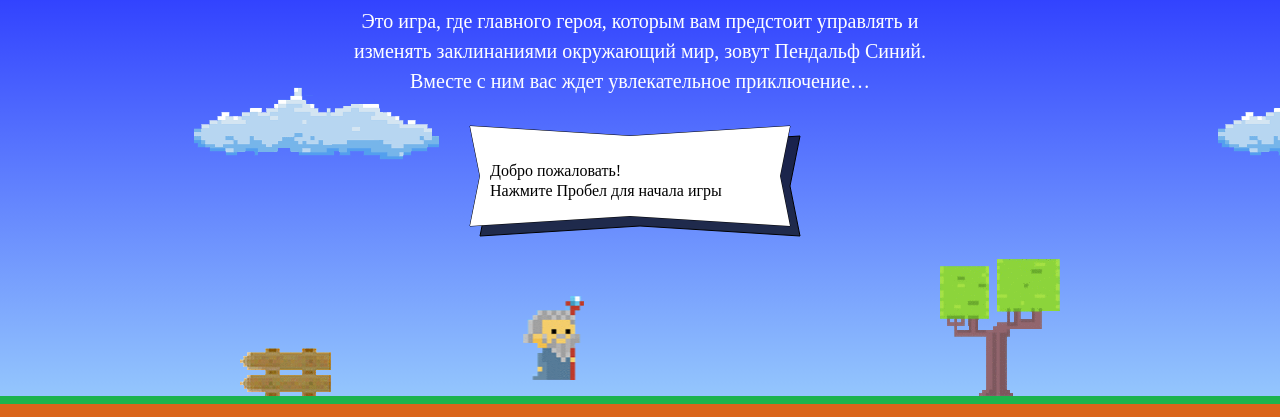
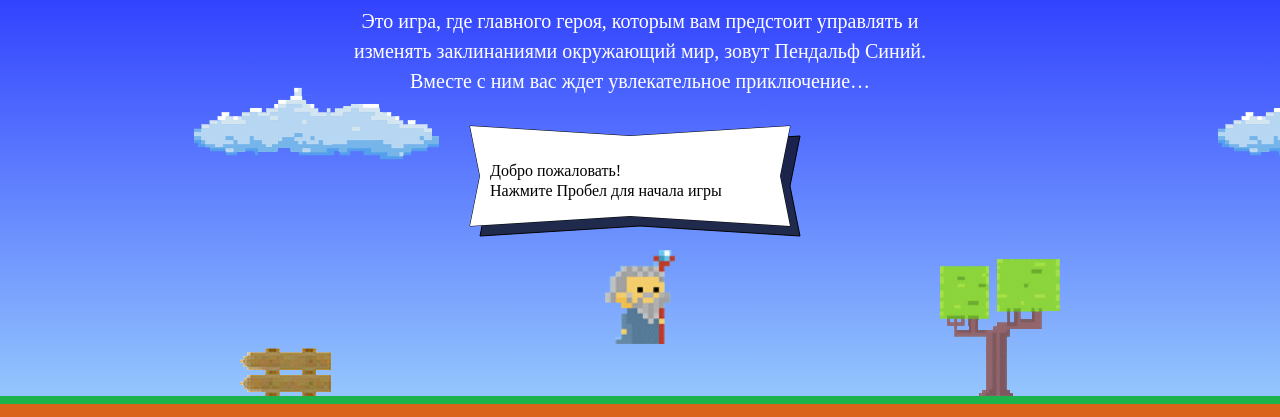
Before and after one commit to alissana/1941-code-and-magick-19, a website: page index.html in a window 1280 px wide. Shown: the part 203-620 px from the top of the page. Drawn offline with Linux system fonts and the light colour scheme; a web font is replaced by a local one.

Commit message:
Изменяет параметры волшебника

```diff
--- a/index.html
+++ b/index.html
@@ -181,6 +181,27 @@
   </div>
 </template>
 
+<script>
+  var fireballSize = 22;
+  var getFireballSpeed = function(left) {
+    return left ? 5 : 2;
+  }
+
+  var wizardSpeed = 3;
+  var wizardWidth = 70;
+
+  var getWizardHeight = function (wizardWidth) {
+    return 1.337 * wizardWidth;
+  }
+
+  var getWizardX = function(width) {
+    return 0.5 * width - wizardWidth / 2;
+  }
+
+  var getWizardY = function(height) {
+    return 0.67 * height - getWizardHeight(wizardWidth) / 2;
+  }
+</script>
 <script src="js/game.js"></script>
 
 </body>
```
